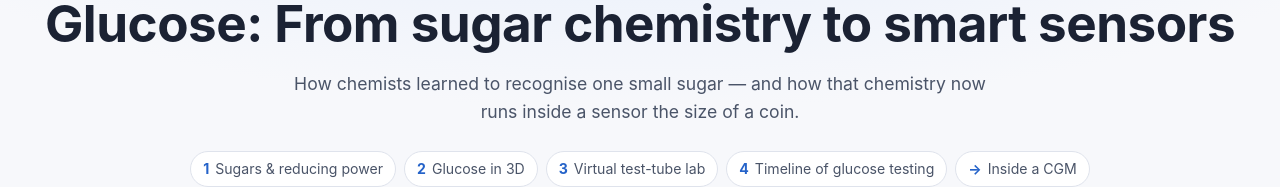
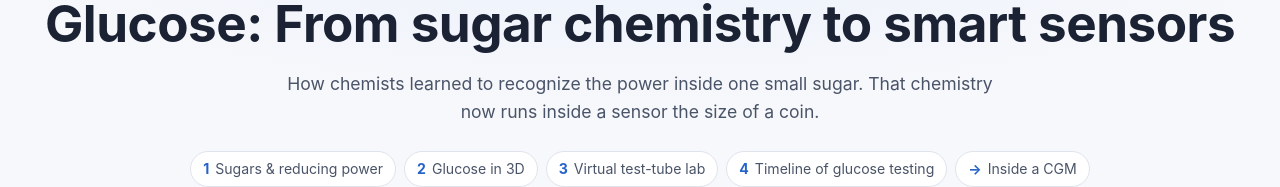
Before and after one commit to sunitathyagarajan/glucose-monitor, a plain HTML site: page index.html in a window 1280 px wide. Shown: the part 127-314 px from the top of the page. Drawn offline with Linux system fonts and the light colour scheme.

Commit message:
Reword the main page subtitle
Co-Authored-By: Claude Opus 5.5 <noreply@anthropic.com>

```diff
--- a/index.html
+++ b/index.html
@@ -28,7 +28,7 @@
 
 <div class="hero">
   <h1>Glucose: From sugar chemistry to smart sensors</h1>
-  <p class="lede">How chemists learned to recognise one small sugar — and how that chemistry now runs inside a sensor the size of a coin.</p>
+  <p class="lede">How chemists learned to recognize the power inside one small sugar. That chemistry now runs inside a sensor the size of a coin.</p>
   <div class="chips">
     <a class="chip" href="#sugars"><b>1</b> Sugars &amp; reducing power</a>
     <a class="chip" href="#glucose"><b>2</b> Glucose in 3D</a>
```
